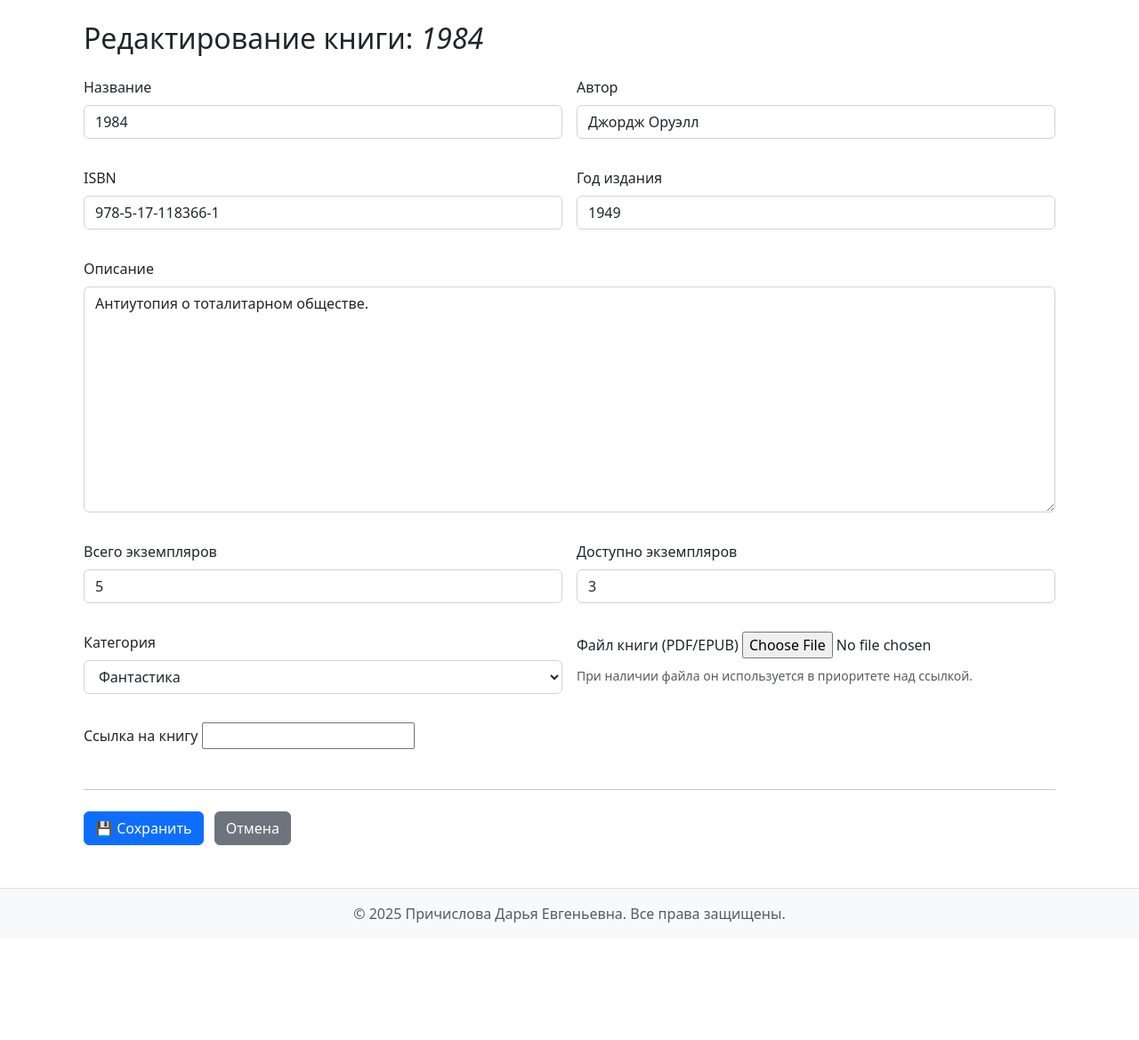
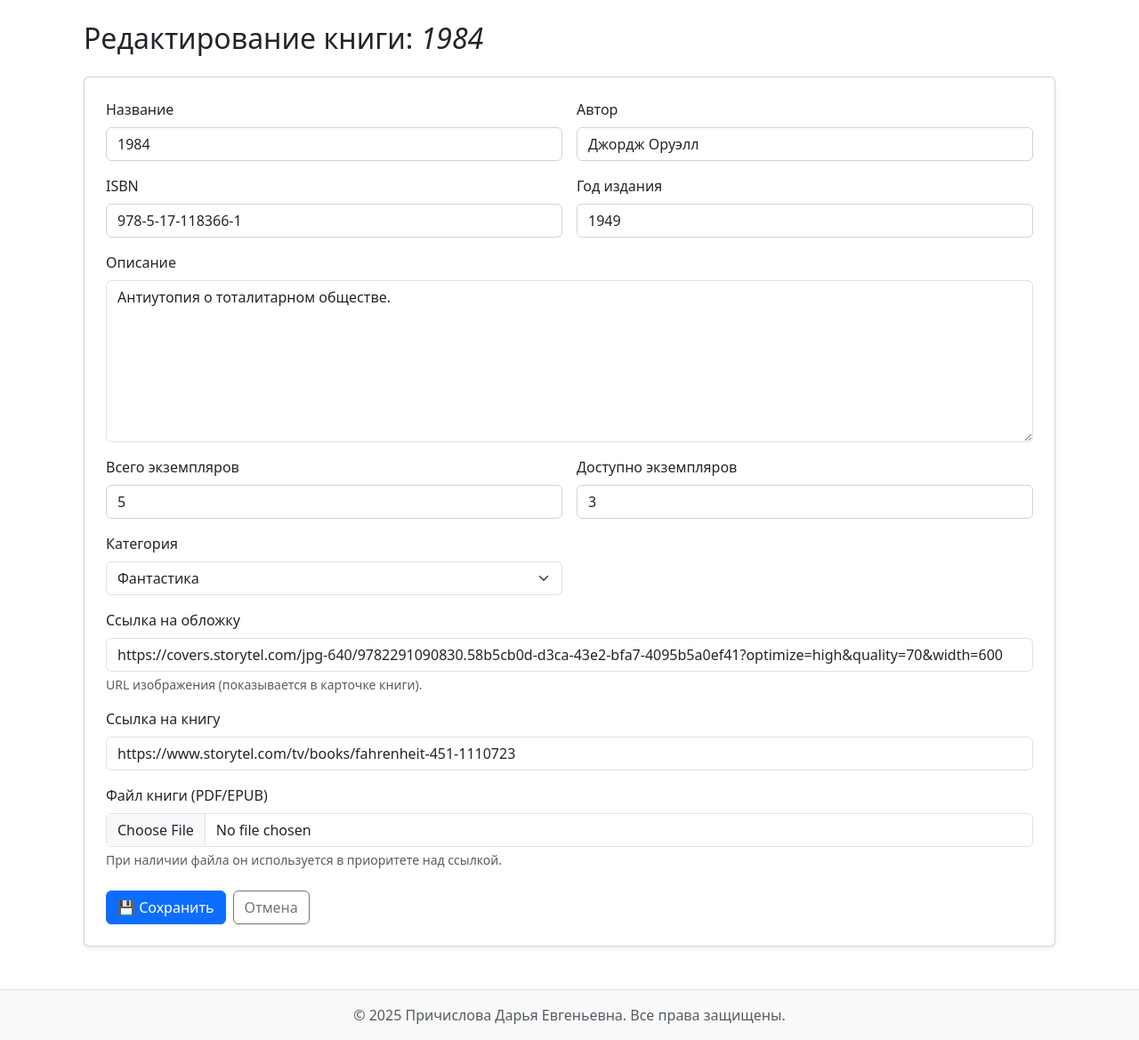
Before and after one commit to DaryaPrich/library_site, a Django app: page /books/1/edit/ in a window 1280 px wide. Shown: the part 56-1225 px from the top of the page at 89% size. Before the commit the page ends 1093 px from the top, so only its background shows below. Run offline with Django 5.2, Linux system fonts and the light colour scheme; a user stored in the database is signed in; data comes from the database, SQL or seed files in the repository; some libraries are stand-ins or nearby versions.

Commit message:
Обновлена форма книг, добавлена форма и отображение обложки. Добавлено несколько обложек для книг в БД

```diff
--- a/library_site/main/forms.py
+++ b/library_site/main/forms.py
@@ -18,14 +18,37 @@ class BookForm(forms.ModelForm):
         fields = '__all__'
 
 
+# main/forms.py
+from django import forms
+from .models import Book  # если уже есть — не дублируй
+
+
 class BookForm(forms.ModelForm):
     class Meta:
         model = Book
         fields = [
-            'title', 'author', 'isbn', 'year', 'description',
-            'copies_total', 'copies_available', 'category',
-            'file', 'file_url'
+            "title", "author", "isbn", "year", "description",
+            "copies_total", "copies_available", "category",
+            "cover_image",  # <— новое поле (URL обложки)
+            "file_url",  # <— ссылка на книгу
+            "file",  # <— файл книги
         ]
+        widgets = {
+            "title": forms.TextInput(attrs={"class": "form-control"}),
+            "author": forms.TextInput(attrs={"class": "form-control"}),
+            "isbn": forms.TextInput(attrs={"class": "form-control"}),
+            "year": forms.NumberInput(attrs={"class": "form-control"}),
+            "description": forms.Textarea(attrs={"class": "form-control", "rows": 7}),
+            "copies_total": forms.NumberInput(attrs={"class": "form-control"}),
+            "copies_available": forms.NumberInput(attrs={"class": "form-control"}),
+            "category": forms.Select(attrs={"class": "form-select"}),
+            "cover_image": forms.URLInput(attrs={"class": "form-control", "placeholder": "https://..."}),
+            "file_url": forms.URLInput(attrs={"class": "form-control", "placeholder": "https://..."}),
+            "file": forms.ClearableFileInput(attrs={"class": "form-control"}),
+        }
+        help_texts = {
+            "file": "При наличии файла он используется в приоритете над ссылкой.",
+        }
 
 
 User = get_user_model()
--- a/library_site/main/templates/main/book_detail.html
+++ b/library_site/main/templates/main/book_detail.html
@@ -24,7 +24,7 @@
 
             {% if book.cover_image %}
             <div class="text-center mb-3">
-                <img src="{{ book.cover_image.url }}" alt="{{ book.title }}" class="img-fluid rounded shadow-sm">
+                <img src="{{ book.cover_image }}" alt="{{ book.title }}" class="img-fluid rounded shadow-sm">
             </div>
             {% endif %}
 
--- a/library_site/main/templates/main/edit_book.html
+++ b/library_site/main/templates/main/edit_book.html
@@ -1,69 +1,74 @@
 {% extends 'main/base.html' %}
+{% block title %}Редактирование книги: {{ book.title }}{% endblock %}
+
 {% block content %}
 <div class="container mt-4">
     <h2 class="mb-4">Редактирование книги: <em>{{ book.title }}</em></h2>
 
-    <form method="post" enctype="multipart/form-data" class="needs-validation">
+    <form method="post" enctype="multipart/form-data" class="card p-4 shadow-sm">
         {% csrf_token %}
 
         <div class="row g-3">
-            <div class="col-md-6 mb-3">
-                <label for="id_title" class="form-label">Название</label>
+            <div class="col-md-6">
+                <label class="form-label" for="id_title">Название</label>
                 {{ form.title }}
             </div>
-
-            <div class="col-md-6 mb-3">
-                <label for="id_author" class="form-label">Автор</label>
+            <div class="col-md-6">
+                <label class="form-label" for="id_author">Автор</label>
                 {{ form.author }}
             </div>
 
-            <div class="col-md-6 mb-3">
-                <label for="id_isbn" class="form-label">ISBN</label>
+            <div class="col-md-6">
+                <label class="form-label" for="id_isbn">ISBN</label>
                 {{ form.isbn }}
             </div>
-
-            <div class="col-md-6 mb-3">
-                <label for="id_year" class="form-label">Год издания</label>
+            <div class="col-md-6">
+                <label class="form-label" for="id_year">Год издания</label>
                 {{ form.year }}
             </div>
 
-            <div class="col-12 mb-3">
-                <label for="id_description" class="form-label">Описание</label>
+            <div class="col-12">
+                <label class="form-label" for="id_description">Описание</label>
                 {{ form.description }}
             </div>
 
-            <div class="col-md-6 mb-3">
-                <label for="id_copies_total" class="form-label">Всего экземпляров</label>
+            <div class="col-md-6">
+                <label class="form-label" for="id_copies_total">Всего экземпляров</label>
                 {{ form.copies_total }}
             </div>
-
-            <div class="col-md-6 mb-3">
-                <label for="id_copies_available" class="form-label">Доступно экземпляров</label>
+            <div class="col-md-6">
+                <label class="form-label" for="id_copies_available">Доступно экземпляров</label>
                 {{ form.copies_available }}
             </div>
 
-            <div class="col-md-6 mb-3">
-                <label for="id_category" class="form-label">Категория</label>
+            <div class="col-md-6">
+                <label class="form-label" for="id_category">Категория</label>
                 {{ form.category }}
             </div>
 
-            <div class="col-md-6 mb-3">
-                <label for="id_file" class="form-label">Файл книги (PDF/EPUB)</label>
-                {{ form.file }}
-                <div class="form-text">При наличии файла он используется в приоритете над ссылкой.</div>
+            <!-- новая строка: сначала ссылка на обложку, затем ссылка на книгу, затем файл — ВЕРТИКАЛЬНО -->
+            <div class="col-12">
+                <label class="form-label" for="id_cover_image">Ссылка на обложку</label>
+                {{ form.cover_image }}
+                <div class="form-text">URL изображения (показывается в карточке книги).</div>
             </div>
 
-            <div class="col-md-6 mb-3">
-                <label for="id_file_url" class="form-label">Ссылка на книгу</label>
+            <div class="col-12">
+                <label class="form-label" for="id_file_url">Ссылка на книгу</label>
                 {{ form.file_url }}
             </div>
 
+            <div class="col-12">
+                <label class="form-label" for="id_file">Файл книги (PDF/EPUB)</label>
+                {{ form.file }}
+                <div class="form-text">{{ form.fields.file.help_text }}</div>
+            </div>
         </div>
 
-        <hr class="my-4">
-
-        <button type="submit" class="btn btn-primary me-2">💾 Сохранить</button>
-        <a href="{% url 'books_list' %}" class="btn btn-secondary">Отмена</a>
+        <div class="mt-4 d-flex gap-2">
+            <button type="submit" class="btn btn-primary">💾 Сохранить</button>
+            <a href="{% url 'books_list' %}" class="btn btn-outline-secondary">Отмена</a>
+        </div>
     </form>
 </div>
 {% endblock %}
--- a/library_site/seed-data.sql
+++ b/library_site/seed-data.sql
@@ -38,7 +38,7 @@ VALUES
 -- Фантастика (category_id = 1)
 (1, '1984', 'Джордж Оруэлл', '978-5-17-118366-1', 1949,
  'Антиутопия о тоталитарном обществе.',
- 'https://www.storytel.com/images/1271788/cover/1984.jpg',
+ 'https://covers.storytel.com/jpg-640/9782291090830.58b5cb0d-d3ca-43e2-bfa7-4095b5a0ef41?optimize=high&quality=70&width=600',
  5, 3, 1),
 
 (4, 'Марсианин', 'Энди Вейер', '978-5-389-09706-7', 2011,
@@ -48,12 +48,12 @@ VALUES
 
 (5, 'Дюна', 'Фрэнк Герберт', '978-5-17-083845-6', 1965,
  'Эпическая сага о пустынной планете.',
- 'https://www.storytel.com/images/1643054/cover/dune.jpg',
+ 'https://covers.storytel.com/jpg-640/9788726772647.e7920256-7c11-47f4-bb5d-c31d6f423791?optimize=high&quality=70&width=600',
  6, 5, 1),
 
 (6, '451 градус по Фаренгейту', 'Рэй Брэдбери', '978-5-17-087107-1', 1953,
  'Общество, где книги под запретом.',
- 'https://www.storytel.com/images/1234567/cover/fahrenheit-451.jpg',
+ 'https://covers.storytel.com/jpg-640/9786257737241.8922d681-e9a6-45a2-90b5-3944f5431eaa?optimize=high&quality=70&width=600',
  3, 2, 1),
 
 (7, 'Автостопом по галактике', 'Дуглас Адамс', '978-5-389-09211-6', 1979,
```
Also changed, not shown: library_site/main/templates/main/book_form.html (+65 -4 lines), library_site/db.sqlite3.
